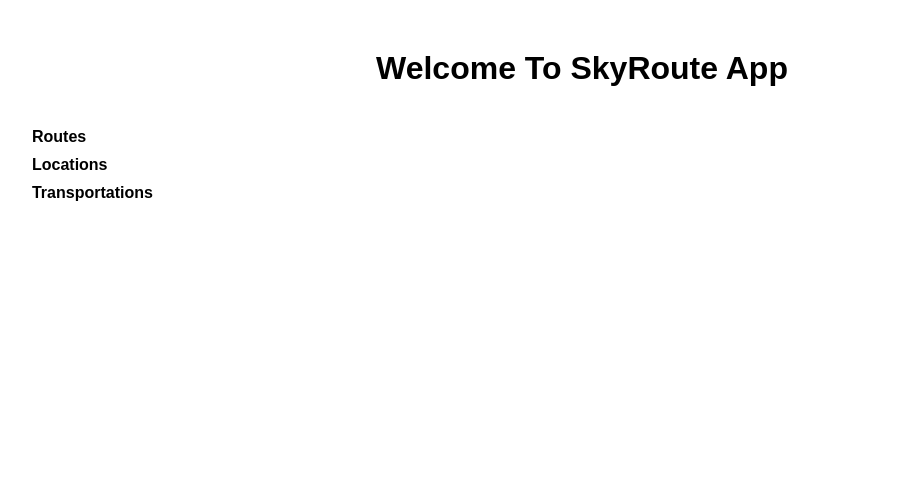
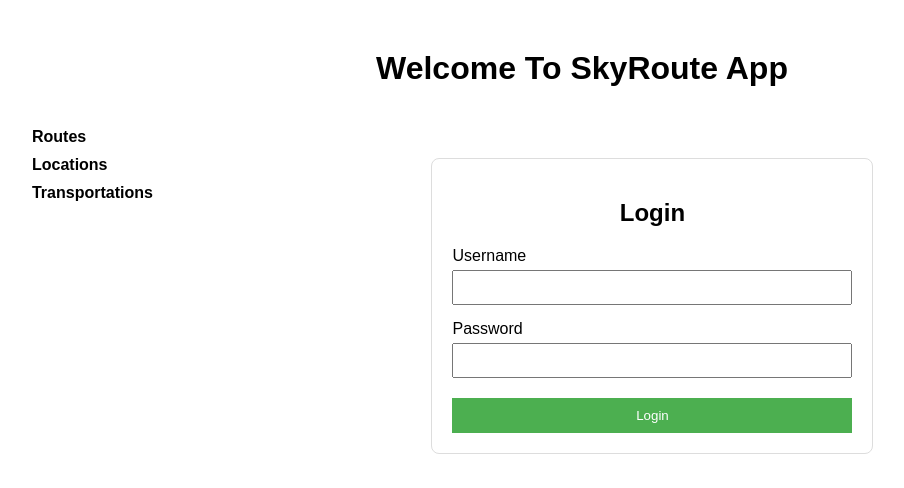
Before and after one commit to yusufarslanalp/FlightRoute-React, a React (Create React App) app: page /login in a window 1280 px wide. Shown: the top 488 px of the page, without its empty margins (58-962 px from the left). Built offline with nearby package versions, Linux system fonts and the light colour scheme.

Commit message:
feat: add login page.

```diff
--- a/src/App.js
+++ b/src/App.js
@@ -1,10 +1,11 @@
 import React from 'react';
-import { BrowserRouter as Router, Route, Routes } from 'react-router-dom';
+import { BrowserRouter as Router, Route, Routes, Navigate } from 'react-router-dom';
 import './App.css';
 import Navbar from './Navbar';
 import RoutesPage from './RoutesPage';
 import Locations from './Locations';
 import Transportations from './Transportations';
+import Login from './Login';
 
 const App = () => {
   return (
@@ -23,6 +24,8 @@ const App = () => {
 
           <div style={{ width: '80%', padding: '10px' }}>
             <Routes>
+              <Route path="/login" element={<Login />} />
+              <Route path="/" element={<Navigate to="/login" replace />} />
               <Route path="/routes-page" element={<RoutesPage />} />
               <Route path="/locations" element={<Locations />} />
               <Route path="/transportations" element={<Transportations />} />
--- a/src/Locations.js
+++ b/src/Locations.js
@@ -1,5 +1,5 @@
 import React, { useState, useEffect } from 'react';
-import axios from 'axios';
+import apiClient from './apiClient';
 
 const Locations = () => {
   const [name, setName] = useState('');
@@ -11,8 +11,8 @@ const Locations = () => {
   const [selectedLocation, setSelectedLocation] = useState(null);
 
   useEffect(() => {
-    axios
-      .get('http://localhost:8080/location')
+    apiClient
+      .get('/location')
       .then((response) => {
         setLocations(response.data);
       })
@@ -29,8 +29,8 @@ const Locations = () => {
       locationCode,
     };
 
-    axios
-      .post('http://localhost:8080/location', newLocation)
+    apiClient
+      .post('/location', newLocation)
       .then((response) => {
         console.log('Location created successfully:', response.data);
         setLocations([...locations, response.data]);
@@ -55,8 +55,8 @@ const Locations = () => {
   };
 
   const handleDelete = (id) => {
-    axios
-      .delete(`http://localhost:8080/location/${id}`)
+    apiClient
+      .delete(`/location/${id}`)
       .then((response) => {
         console.log('Location deleted:', response.data);
         setLocations(locations.filter((location) => location.id !== id));
@@ -75,8 +75,8 @@ const Locations = () => {
       locationCode,
     };
 
-    axios
-      .put('http://localhost:8080/location', updatedLocation)
+    apiClient
+      .put('/location', updatedLocation)
       .then((response) => {
         console.log('Location updated successfully:', response.data);
         setLocations(
--- /dev/null
+++ b/src/Login.js
@@ -0,0 +1,99 @@
+import React, { useState } from 'react';
+import { useNavigate } from 'react-router-dom';
+import apiClient, { setAuthToken } from './apiClient';
+
+const Login = () => {
+  const [username, setUsername] = useState('');
+  const [password, setPassword] = useState('');
+  const [error, setError] = useState('');
+  const [loading, setLoading] = useState(false);
+  const navigate = useNavigate();
+
+  const handleSubmit = async (e) => {
+    e.preventDefault();
+    setError('');
+
+    if (!username || !password) {
+      setError('Please enter both username and password.');
+      return;
+    }
+
+    setLoading(true);
+    try {
+      const response = await apiClient.post(
+        `/auth/token?username=${encodeURIComponent(username)}&password=${encodeURIComponent(password)}`
+      );
+
+      const token = response.data && (response.data.token || response.data.jwt || response.data);
+      if (!token) {
+        throw new Error('Token not found in response');
+      }
+
+      localStorage.setItem('jwtToken', token);
+      setAuthToken(token);
+
+      navigate('/routes-page');
+    } catch (err) {
+      console.error('Login error:', err);
+      setError('Login failed. Please check your credentials and try again.');
+    } finally {
+      setLoading(false);
+    }
+  };
+
+  return (
+    <div style={{ margin: '40px auto', maxWidth: '400px', padding: '20px', border: '1px solid #ddd', borderRadius: '8px' }}>
+      <h2 style={{ textAlign: 'center', marginBottom: '20px' }}>Login</h2>
+      <form onSubmit={handleSubmit}>
+        <div style={{ marginBottom: '15px' }}>
+          <label htmlFor="username" style={{ display: 'block', marginBottom: '5px' }}>
+            Username
+          </label>
+          <input
+            id="username"
+            type="text"
+            value={username}
+            onChange={(e) => setUsername(e.target.value)}
+            style={{ width: '100%', padding: '8px', boxSizing: 'border-box' }}
+          />
+        </div>
+
+        <div style={{ marginBottom: '20px' }}>
+          <label htmlFor="password" style={{ display: 'block', marginBottom: '5px' }}>
+            Password
+          </label>
+          <input
+            id="password"
+            type="password"
+            value={password}
+            onChange={(e) => setPassword(e.target.value)}
+            style={{ width: '100%', padding: '8px', boxSizing: 'border-box' }}
+          />
+        </div>
+
+        {error && (
+          <div style={{ color: 'red', marginBottom: '10px' }}>
+            {error}
+          </div>
+        )}
+
+        <button
+          type="submit"
+          disabled={loading}
+          style={{
+            width: '100%',
+            padding: '10px',
+            backgroundColor: '#4CAF50',
+            color: 'white',
+            border: 'none',
+            cursor: 'pointer',
+          }}
+        >
+          {loading ? 'Logging in...' : 'Login'}
+        </button>
+      </form>
+    </div>
+  );
+};
+
+export default Login;
--- a/src/RoutesPage.js
+++ b/src/RoutesPage.js
@@ -1,5 +1,5 @@
 import React, { useState, useEffect } from 'react';
-import axios from 'axios';
+import apiClient from './apiClient';
 
 const RoutesPage = () => {
   const [origin, setOrigin] = useState('');
@@ -9,8 +9,8 @@ const RoutesPage = () => {
   const [locations, setLocations] = useState([]);
 
   useEffect(() => {
-    axios
-      .get('http://localhost:8080/location')
+    apiClient
+      .get('/location')
       .then((response) => {
         setLocations(response.data);
       })
@@ -22,8 +22,8 @@ const RoutesPage = () => {
   const handleSearch = () => {
     console.log(`Searching for routes from ${origin} to ${destination}`);
 
-    axios
-      .get(`http://localhost:8080/route?fromId=${origin}&toId=${destination}`)
+    apiClient
+      .get(`/route?fromId=${origin}&toId=${destination}`)
       .then((response) => {
         setFlightRoutes(response.data);
       })
--- a/src/Transportations.js
+++ b/src/Transportations.js
@@ -1,5 +1,5 @@
 import React, { useEffect, useState } from 'react';
-import axios from 'axios';
+import apiClient from './apiClient';
 
 const Transportations = () => {
   const [locations, setLocations] = useState([]);
@@ -23,11 +23,11 @@ const Transportations = () => {
   });
 
   useEffect(() => {
-    axios.get('http://localhost:8080/location')
+    apiClient.get('/location')
       .then((response) => setLocations(response.data))
       .catch((error) => console.error('Error fetching locations:', error));
 
-    axios.get('http://localhost:8080/transportation')
+    apiClient.get('/transportation')
       .then((response) => setTransportations(response.data))
       .catch((error) => console.error('Error fetching transportations:', error));
   }, []);
@@ -38,7 +38,7 @@ const Transportations = () => {
 
     const transportationData = { fromId, toId, type, days: selectedDaysList };
 
-    axios.post('http://localhost:8080/transportation', transportationData)
+    apiClient.post('/transportation', transportationData)
       .then((response) => {
         setTransportations([...transportations, response.data]);
       })
@@ -53,7 +53,7 @@ const Transportations = () => {
 
   const handleUpdate = () => {
     const updatedData = { type };
-    axios.put(`http://localhost:8080/transportation/${editTransportation.id}`, updatedData)
+    apiClient.put(`/transportation/${editTransportation.id}`, updatedData)
       .then((response) => {
         setTransportations(transportations.map((t) => t.id === response.data.id ? { ...t, ...response.data } : t));
         setIsEditModalOpen(false);
@@ -66,7 +66,7 @@ const Transportations = () => {
   };
 
   const handleDelete = (id) => {
-    axios.delete(`http://localhost:8080/transportation/${id}`)
+    apiClient.delete(`/transportation/${id}`)
       .then(() => {
         setTransportations(transportations.filter((transportation) => transportation.id !== id));
       })
--- /dev/null
+++ b/src/apiClient.js
@@ -0,0 +1,20 @@
+import axios from 'axios';
+
+const apiClient = axios.create({
+  baseURL: 'http://localhost:8080',
+});
+
+export const setAuthToken = (token) => {
+  if (token) {
+    apiClient.defaults.headers.common.Authorization = `Bearer ${token}`;
+  } else {
+    delete apiClient.defaults.headers.common.Authorization;
+  }
+};
+
+const existingToken = localStorage.getItem('jwtToken');
+if (existingToken) {
+  setAuthToken(existingToken);
+}
+
+export default apiClient;
```
